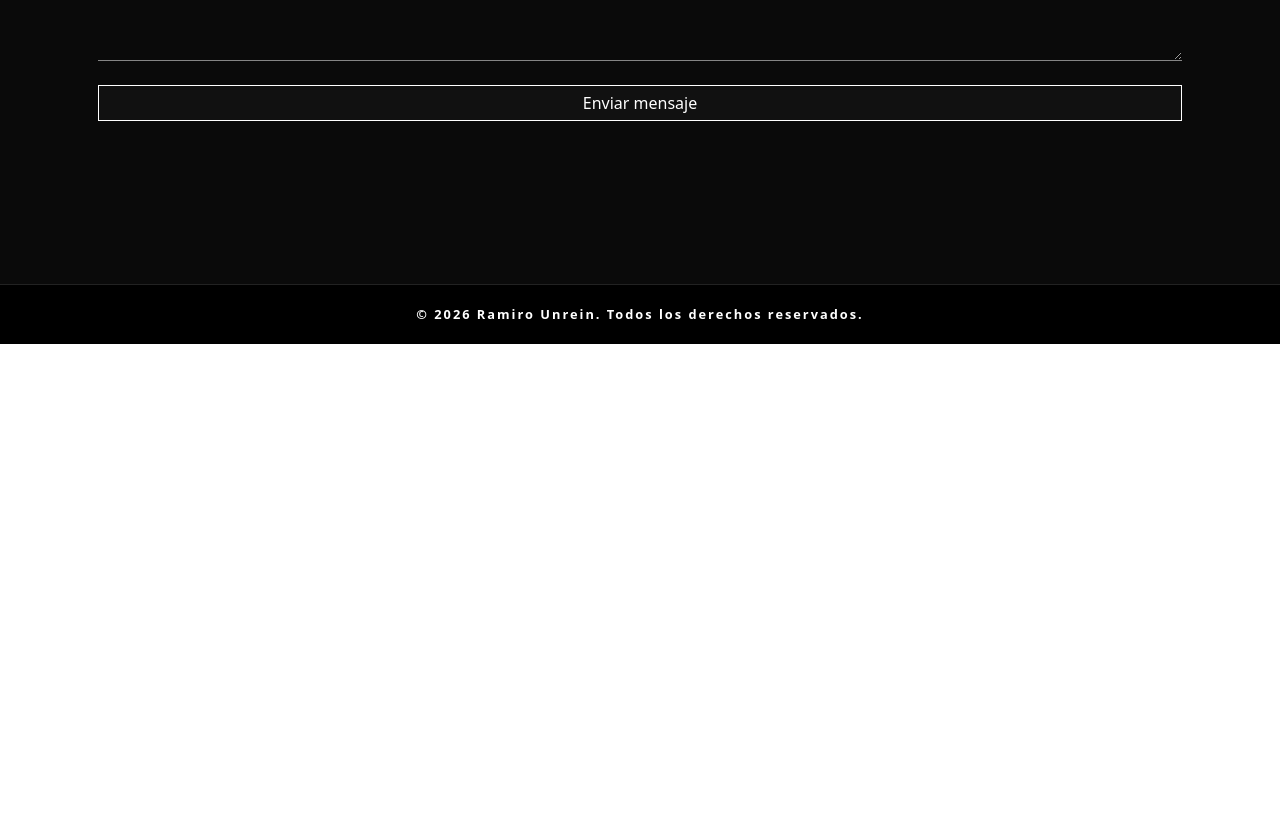
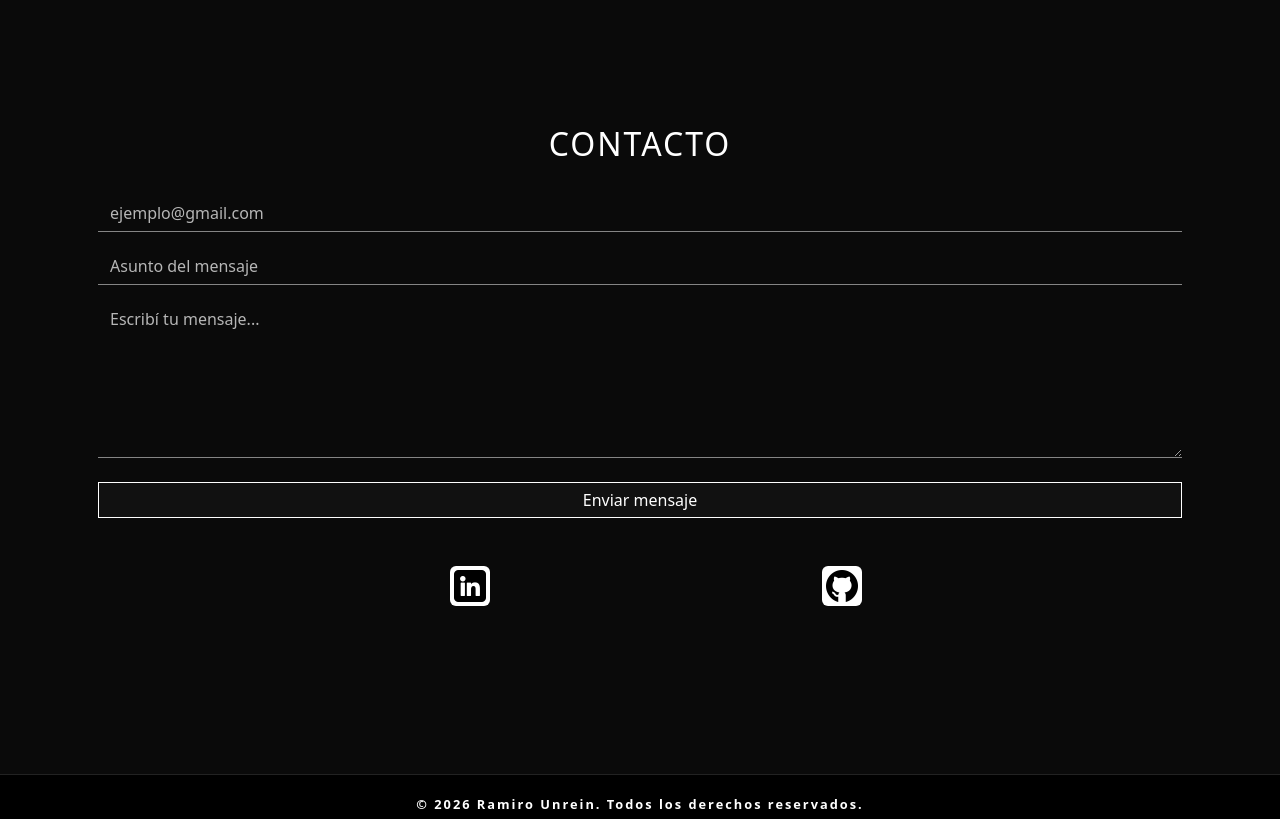
Before and after one commit to unreinramiro/portfolioUnreinRamiro, a React (Vite) app in the folder plantillafullstack.client/: page /home in a window 1280 px wide. Shown: the part 4300-5119 px from the top of the page. Before the commit the page ends 4644 px from the top, so only its background shows below. Built offline with nearby package versions, Linux system fonts and the light colour scheme.

Commit message:
Se termino el front de la parte de Contacto

```diff
--- a/plantillafullstack.client/src/pages/Contact/Contact.jsx
+++ b/plantillafullstack.client/src/pages/Contact/Contact.jsx
@@ -1,7 +1,12 @@
-import React, { useState } from 'react';
-import styles from './Contact.module.css'
+import React, { useState, useEffect, useRef } from 'react';
+import styles from './Contact.module.css';
+import linkedInIcon from '../../assets/linkedin.png';
+import gitIcon from '../../assets/github.png';
 
 const Contact = () => {
+
+    const [isVisibleContact, setIsVisibleContact] = useState(false);
+    const sectionContactRef = useRef(null);
 
     const [form, setForm] = useState({
         email: '',
@@ -23,12 +28,31 @@ const Contact = () => {
         console.log(form);
     };
 
+    useEffect(() => {
+        const observer = new IntersectionObserver(
+            ([entry]) => {
+                if (entry.isIntersecting) {
+                    setIsVisibleContact(true);
+                    observer.disconnect(); // Solo anima una vez
+                }
+            },
+            { threshold: 0.2 }
+        );
+
+        if (sectionContactRef.current) observer.observe(sectionContactRef.current);
+        return () => observer.disconnect();
+    }, [])
+
+
   return (
     <section
         className={`${styles.sectionContact} d-flex flex-column`}
         id='contact'
         >
-        <div className={`${styles.contentContact} container px-3 text-light text-center d-flex flex-column gap-3`}>
+        <div
+            className={`${styles.contentContact} ${isVisibleContact ? styles.visible : ''} container px-3 text-light text-center d-flex flex-column gap-5`}
+            ref={sectionContactRef}
+            >
             <div className='row justify-content-center gap-4'>
                 <div className='col-12 d-flex flex-column gap-3'>
                     <h2>CONTACTO</h2>
@@ -82,6 +106,36 @@ const Contact = () => {
                     </form>
                 </div>
             </div>
+            <div>
+                <ul className='d-flex justify-content-evenly'>
+                    <li>
+                        <a
+                            href='https://www.linkedin.com/in/ramirounrein/'
+                            target="_blank"
+                            className={styles.contactIcon}
+                            >
+                            <img
+                                src={linkedInIcon}
+                                className='img-fluid bg-white p-1 rounded'
+                                style={{ width: '40px', height: '40px' }}
+                                />
+                        </a>
+                    </li>
+                    <li>
+                        <a
+                            href='https://github.com/unreinramiro'
+                            target="_blank"
+                            className={styles.contactIcon}
+                            >
+                            <img
+                                src={gitIcon}
+                                className='img-fluid bg-white p-1 rounded'
+                                style={{ width: '40px', height: '40px' }}
+                                />
+                        </a>
+                    </li>
+                </ul>
+            </div>
         </div>
 
     </section>
--- a/plantillafullstack.client/src/pages/Contact/Contact.module.css
+++ b/plantillafullstack.client/src/pages/Contact/Contact.module.css
@@ -3,8 +3,14 @@
 }
 
 .contentContact{
+    opacity: 0;
     transform: translateY(40px);
     transition: opacity 0.6s ease, transform 0.6s ease;
+}
+
+.visible {
+    opacity: 1;
+    transform: translateY(0);
 }
 
 .contentContact input,
@@ -49,3 +55,16 @@
     background-color: #fff;
     color: #111;
 }
+
+li{
+    list-style: none;
+}
+
+.contactIcon img {
+    transition: filter .2s ease, transform .2s ease;
+}
+
+.contactIcon:hover img{
+    filter: brightness(75%);
+    transform: scale(1.05);
+}
--- a/plantillafullstack.client/src/pages/Proyects/Proyects.jsx
+++ b/plantillafullstack.client/src/pages/Proyects/Proyects.jsx
@@ -38,7 +38,7 @@ const Proyects = () => {
 
   return (
     <section
-        className={`${styles.sectionProyects} d-flex flex-column h-100`}
+        className={`${styles.sectionProyects} d-flex flex-column`}
         id="proyects"
     >
         {
--- a/plantillafullstack.client/src/pages/Tecnologies/Tecnologies.jsx
+++ b/plantillafullstack.client/src/pages/Tecnologies/Tecnologies.jsx
@@ -13,7 +13,7 @@ const Tecnologies = () => {
 
   return (
     <section
-        className={`${styles.sectionTecnologies} d-flex flex-column h-100`}
+        className={`${styles.sectionTecnologies} d-flex flex-column`}
     >
       <div className={`${styles.contentTecnologies} container px-3 text-light text-center d-flex flex-column gap-3`}>
             <div className='row justify-content-center'>
```
Also changed, not shown: plantillafullstack.client/src/assets/linkedin.png (added).
